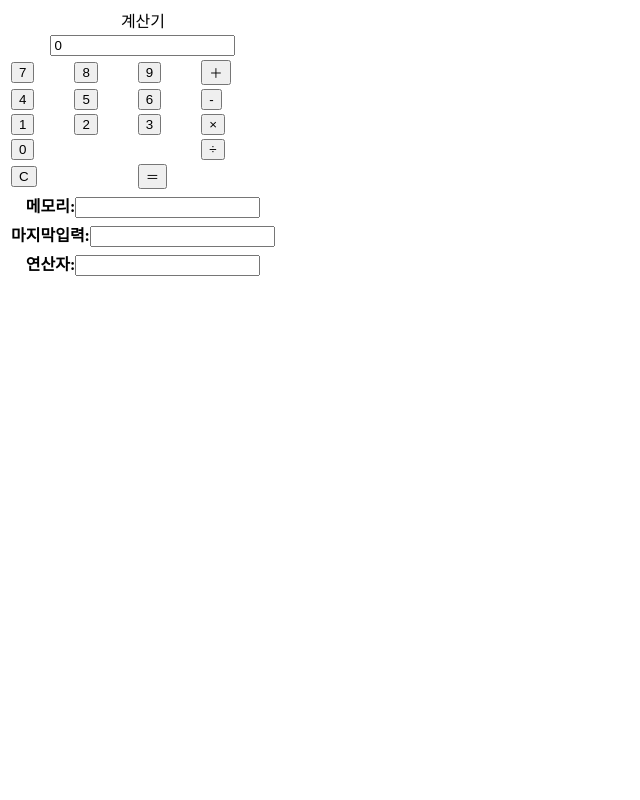
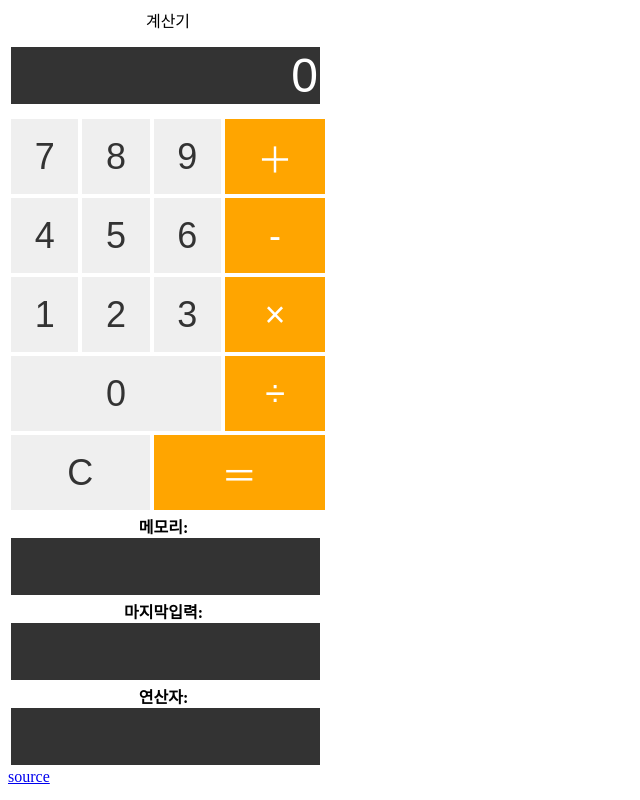
Before and after one commit to choiyongbum/sssss, a plain HTML site: page Index.html in a window 1280 px wide. Shown: the whole page, without its empty margins (0-640 px from the left). Drawn offline with Linux system fonts and the light colour scheme.

Commit message:
Update Index.html

```diff
--- a/Index.html
+++ b/Index.html
@@ -1,12 +1,12 @@
 <!DOCTYPE html>
-<html lang="ko">
+<html>
 <head>
     <meta charset="UTF-8">
     <meta name="viewport" content="width=device-width, initial-scale=1.0">
     <title>계산기</title>
     <!-- <script src="jquery-3.5.0.js"></script> -->
 </head>
-<href= "style.css">
+<link rel="stylesheet" href= "style.css">
 <body>
 
     <table>
@@ -50,7 +50,7 @@
             <th colspan="4">연산자:<input id="operator" type="text" name="result" value=""></th>
         </tr>
     </table>
-
+    <a href="https://github.com/choiyongbum/sssss">source</a>
     <script src="script.js"></script>
 </body>
 </html>
```
